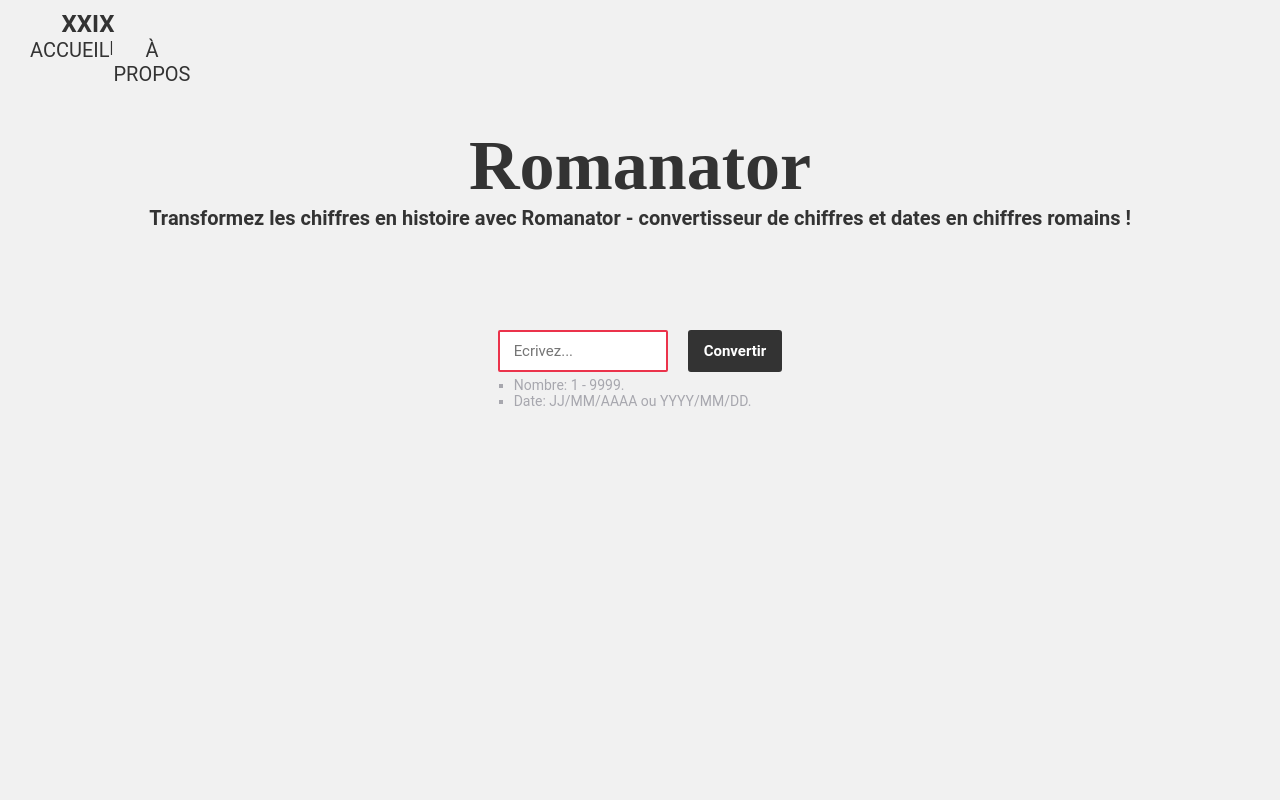
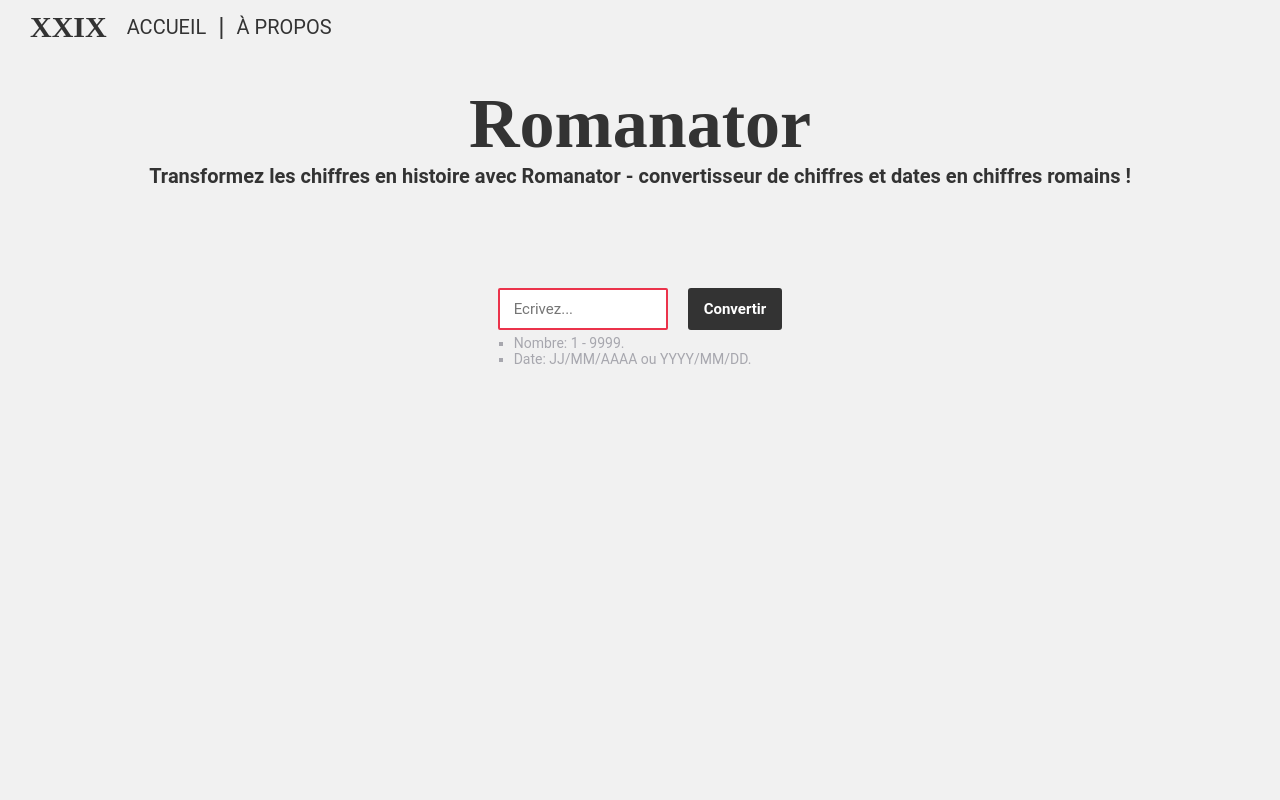
Before and after one commit to yeyemelodie01/romanconverter, a React (Create React App) app: page / in a window 1280 px wide. Shown: the top 800 px of the page. Built offline with nearby package versions, Linux system fonts and the light colour scheme.

Commit message:
add modifications

```diff
--- a/src/components/header/index.jsx
+++ b/src/components/header/index.jsx
@@ -1,29 +1,27 @@
 import { useState } from 'react'
 import '../../utils/styles/header.css'
 import '../../utils/styles/bouton.css'
-import France from '../../assets/french-guiana.svg'
-import USA from '../../assets/united-states.svg'
-import arrowDown from '../../assets/angle-arrow-down_icon-icons.com_73683.svg'
+//import France from '../../assets/french-guiana.svg'
+//import USA from '../../assets/united-states.svg'
+//import arrowDown from '../../assets/angle-arrow-down_icon-icons.com_73683.svg'
 
 function Header(){
   const [ showBurger, setShowBurger ] = useState(false);
 
-  function BtnChangeLangue() {
-    let list = document.getElementById('listScrolling');
-    list.style.display = { 'block': 'none' };
-  }
+  // function BtnChangeLangue() {
+  //   let list = document.getElementById('listScrolling');
+  //   list.style.display = { 'block': 'none' };
+  // }
 
   return(
       <header>
         <nav>
-          <div className="divImg">
-            <h1>XXIX</h1>
+          <h1 className="logo">XXIX</h1>
+          <div className="divRoute">
             <ul className="listFlex">
-              <div className="divFlexLi">
-                <li className="liSize">ACCUEIL</li>
-                <li><span>|</span></li>
-                <li className="liSize">À PROPOS</li>
-              </div>
+              <li className="liSize">ACCUEIL</li>
+              <li><span className="trait">|</span></li>
+              <li className="liSize">À PROPOS</li>
             </ul>
           </div>
           <div>
--- a/src/utils/styles/header.css
+++ b/src/utils/styles/header.css
@@ -4,23 +4,22 @@ header{
 }
 nav{
     display: flex;
-    justify-content: space-between;
     align-items: center;
 }
 
-.divImg{
-    width: 116px;
+.logo{
+    font-family: "EB Garamond", serif;
+    font-size: 30px;
+    margin-right: 20px;
 }
 
-.styleLogo{
- width: 100%;
+.divRoute{
+
 }
 
 .listFlex{
     display: flex;
     align-items: center;
-    justify-content: space-between;
-    width: 29%;
 }
 
 .divFlexLi{
@@ -31,6 +30,11 @@ nav{
 
 .liSize{
     font-size: 20px;
+}
+
+.trait{
+    margin: 0 12px;
+    font-size: 26px;
 }
 
 .divScrolling{
```
